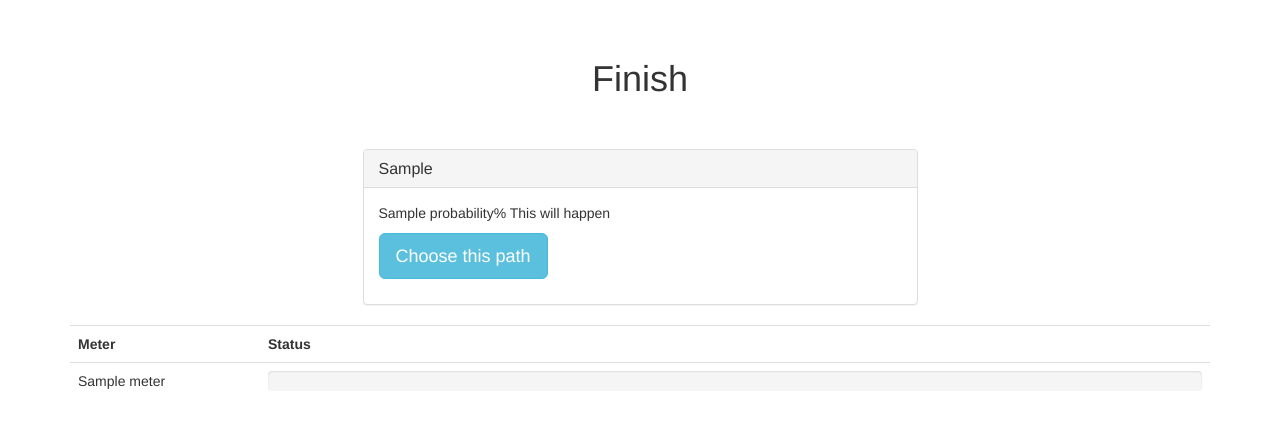
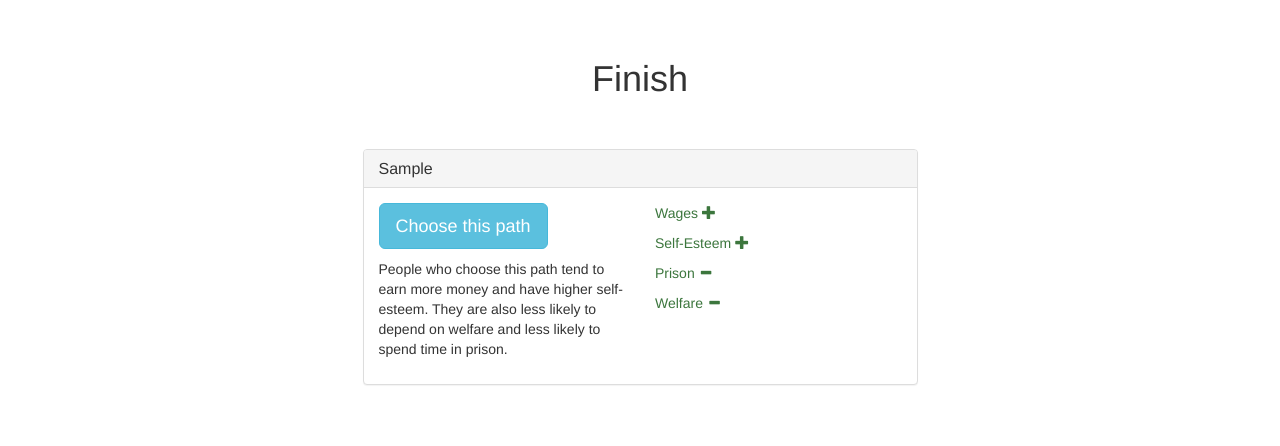
Before and after one commit to seidelj/milgrim, a Django app: template nodes/templates/nodes/node.html in a window 1280 px wide. Shown: the part 51-497 px from the top of the page. Run offline with Django 3.2, Linux system fonts and the light colour scheme; tables that the repository leaves empty hold one stand-in row (values such as "Sample post"); the template is opened without the code that fills it: values that come from a table or form of the project are taken from there, most other values are stand-ins (such as "Sample title", 1, 10 or a date in 2020); parts of the project's set-up code (start-up, migrations or seed data) failed here and were passed over; some libraries are stand-ins or nearby versions.

Commit message:
added pos/neg

```diff
--- a/nodes/templates/nodes/node.html
+++ b/nodes/templates/nodes/node.html
@@ -22,11 +22,7 @@
 
     <div class="row">
     {% for child in children %}
-        {% if children|length < 2 %}
-        <div class="col-xs-12 col-sm-6 col-sm-offset-3 col-md-6 col-md-offset-3">
-        {% else %}
-        <div class="col-xs-12 col-sm-6 col-md-6">
-        {% endif %}
+        <div {% if children|length < 2 %} class="col-xs-12 col-sm-6 col-sm-offset-3 col-md-6 col-md-offset-3" {% else %}class="col-xs-12 col-sm-6 col-md-6"{% endif %}>
             <div class="panel panel-default">
                 <div class="panel-heading">
                     <h3 class="panel-title">
@@ -35,8 +31,45 @@
                 </div>
                 <div class="panel-body">
                     {% if child.probability %}
-                    <p> {{ child.probability }}% This will happen </p>
-                    <p><a href="{% url 'nodes:node' parent.tree child.event %}" class="btn btn-lg btn-info">Choose this path</a></p>
+                    <div class="row">
+                        <div class="col-xs-6">
+                            <p><a href="{% url 'nodes:node' parent.tree child.event %}" class="btn btn-lg btn-info">Choose this path</a></p>
+                            {% if forloop.counter == 1 %}
+                                <p>People who choose this path tend to earn more money and have higher self-esteem.  They are also less likely to depend on welfare and less likely to spend time in prison.</p>
+                            {% else %}
+                                <p>People who choose this path tend to earn less money and have lower self-esteem.  They are also more likely to depend on welfare and more likely to spend time in prison.</p>
+                            {% endif %}
+                        </div>
+                        <div class="col-xs-6">
+                        {% if forloop.counter == 1 %}
+                            <p class="text-success">
+                                Wages <span class="glyphicon glyphicon-plus" aria-hidden="true"></span>
+                            </p>
+                            <p class="text-success">
+                                Self-Esteem <span class="glyphicon glyphicon-plus" aria-hidden="true"></span>
+                            </p>
+                            <p class="text-success">
+                                Prison <span class="glyphicon glyphicon-minus" aria-hidden="true"></span>
+                            </p>
+                            <p class="text-success">
+                                Welfare <span class="glyphicon glyphicon-minus" aria-hidden="true"></span>
+                            </p>
+                        {% else %}
+                            <p class="text-danger">
+                                Wages <span class="glyphicon glyphicon-minus" aria-hidden="true"></span>
+                            </p>
+                            <p class="text-danger">
+                                Self-Esteem <span class="glyphicon glyphicon-minus" aria-hidden="true"></span>
+                            </p>
+                            <p class="text-danger">
+                                Prison <span class="glyphicon glyphicon-plus" aria-hidden="true"></span>
+                            </p>
+                            <p class="text-danger">
+                                Welfare <span class="glyphicon glyphicon-plus" aria-hidden="true"></span>
+                            </p>
+                        {% endif %}
+                        </div>
+                    </div>
                     {% else %}
                     <p>You have reached the end of your journey.  Here's what life will be like</p>
                     {% endif %}
@@ -44,11 +77,13 @@
             </div>
         </div>
     {% endfor %}
-        {% include "nodes/includes/meters.html" %}
+    </div>
+
     {% if parent.get_what_ifs.endNode %}
+    {% include "nodes/includes/meters.html" %}
     <div class="row">
-        <div class="col-xs-12 col-sm-4 col-sm-offset-1 col-md-4 col-md-offset-1">
-            <h1 class="lead">Jobs common for this degree of education</h1>
+        <div class="col-xs-6 col-sm-4 col-sm-offset-1 col-md-4 col-md-offset-1">
+            <h1 class="lead">Common jobs for you</h1><hr>
             <ul class="list-group">
                 {% for link in parent.get_charts %}
                 <li class='list-group-item'><a href="#" data-toggle="modal"  data-target="#chart{{ forloop.counter }}">Chart {{ forloop.counter }}</a></li>
@@ -56,16 +91,16 @@
             </ul>
         </div>
 
-        <div class="col-xs-12 col-sm-4 col-sm-offset-1 col-md-4 col-md-offset-1">
-            <h1 class="lead">What if...</h1>
+        <div class="col-xs-6 col-sm-4 col-sm-offset-1 col-md-4 col-md-offset-1">
+            <h1 class="lead">Things I could do differently</h1><hr>
             <ul class="list-group">
                 {% if parent.get_what_ifs.ladderLink %}
-                <li class='list-group-item'><a href="{% url 'nodes:node' parent.tree parent.get_what_ifs.ladderLink %}">I {{ parent.get_what_ifs.ladderDescription }}</a></li>
+                <li class='list-group-item'><a href="{% url 'nodes:node' parent.tree parent.get_what_ifs.ladderLink %}">Pursue: {{ parent.get_what_ifs.ladderDescription }}</a></li>
                 {% else %}
                 <li class='list-group-item'>You graduated college, way to go!</li>
                 {% endif %}
                 {% if parent.get_what_ifs.crossLink %}
-                <li class='list-group-item'><a href="{% url 'nodes:node' parent.get_what_ifs.crossLink parent.event %}"> I worked harder</a></li>
+                <li class='list-group-item'><a href="{% url 'nodes:node' parent.get_what_ifs.crossLink parent.event %}">Work harder</a></li>
                 {% else %}
                 <li class='list-group-item'>You are in the top percentile!</li>
                 {% endif %}
@@ -78,4 +113,5 @@
 
 </div>
 
+
 {% endblock %}
```
